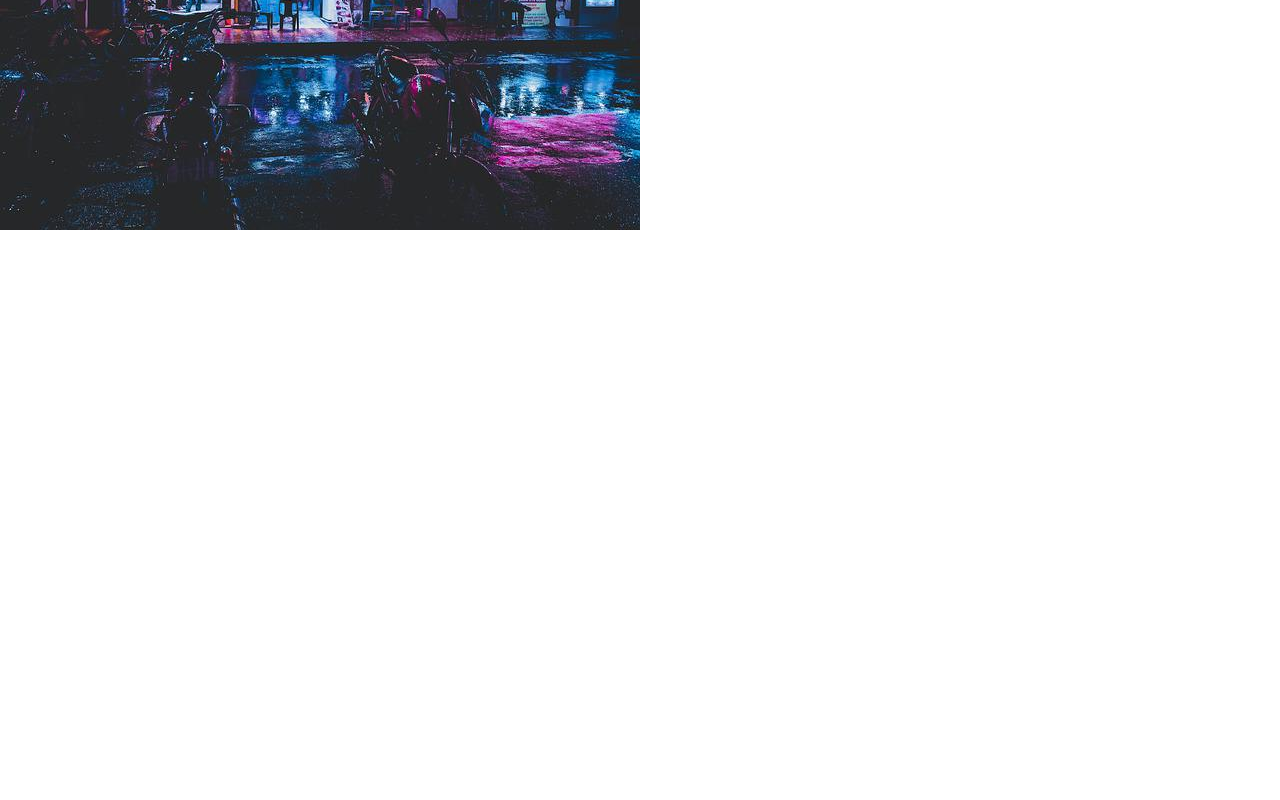
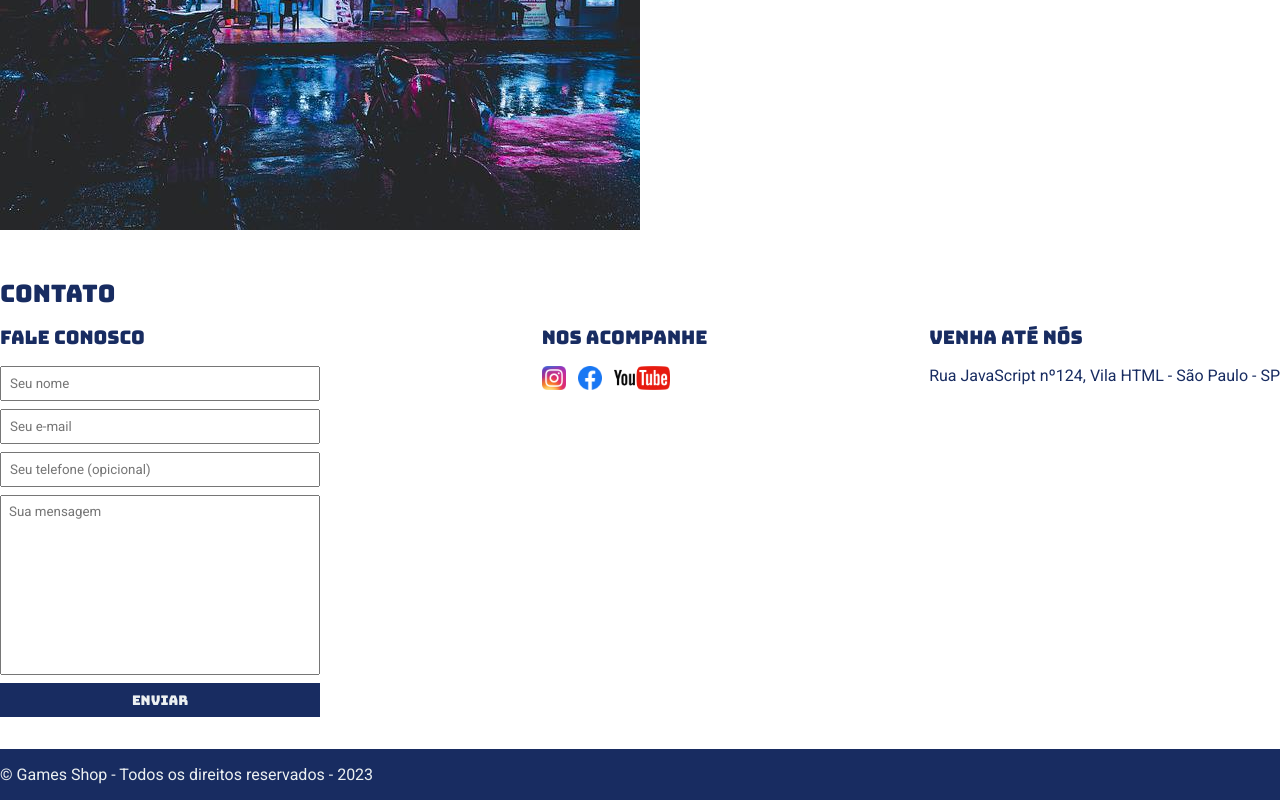
Before and after one commit to xenzox1/contatos, a plain HTML site: page index.html in a window 1280 px wide. Shown: the part 349-1149 px from the top of the page. Before the commit the page ends 800 px from the top, so only its background shows below. Drawn offline with Linux system fonts and the light colour scheme.

Commit message:
Aula 5.4

```diff
--- a/index.html
+++ b/index.html
@@ -16,16 +16,16 @@
             <nav>
                 <ul>
                     <li>
-                        <a href="#">Sobre a loja</a>
+                        <a href="#about">Sobre a loja</a>
                     </li>
                     <li>
-                        <a href="#">Contato</a>
+                        <a href="#contact">Contato</a>
                     </li>
                 </ul>
             </nav>
         </div>
     </header>
-    <section>
+    <section id="about">
         <div class="container">
             <img class="store-front" src="./images/loja.jpg" alt="Fachada da loja Games Shop"  />
             <div>
@@ -44,5 +44,55 @@
             </div>
         </div>
     </section>
+    <section id="contact">
+        <div class="container">
+            <h2>Contato</h2>
+            <div class="contact-methods">
+                <div>
+                    <h3>Fale conosco</h3>
+                    <form>
+                        <input type="text" placeholder="Seu nome" required/>
+                        <input type="email" placeholder="Seu e-mail" required/>
+                        <input type="tel" placeholder="Seu telefone (opicional)" />
+                        <textarea placeholder="Sua mensagem" required></textarea>
+                        <button type="submit">Enviar</button>
+                    </form>
+                </div>
+                <div>
+                    <h3>Nos acompanhe</h3>
+                    <ul class="social-links">
+                        <li>
+                            <a href="#" title="Siga-nos no Instagram">
+                                <img src="./images/instagram.png" alt="Logo do Instagram"/>
+                            </a>
+                        </li>
+                        <li>
+                            <a href="#" title="Siga-nos no Facebook">
+                                <img src="./images/facebook.png" alt="Logo do Facebook"/>
+                            </a>
+                        </li>
+                        <li>
+                            <a href="#" title="Visite nosso canal do  Youtube">
+                                <img src="./images/youtube.png" alt="Logo do Youtube"/>
+                            </a>
+                        </li>
+                    </ul>
+                </div>
+                <div>
+                    <h3>Venha até nós</h3>
+                    <p>
+                        Rua JavaScript nº124, Vila HTML - São Paulo - SP
+                    </p>
+                </div>
+            </div>
+        </div>
+    </section>
+    <footer>
+        <div class="container">
+            <p>
+                &copy; Games Shop - Todos os direitos reservados - 2023
+            </p>
+        </div>
+    </footer>
 </body>
 </html>
--- a/main.css
+++ b/main.css
@@ -5,11 +5,16 @@
 }
 
 header,
-section h2 {
+section h2,
+section h3,
+form button {
     font-family: 'Bungee', sans-serif;
+    font-weight: normal;
 }
 
-body {
+body,
+input,
+textarea {
     font-family: 'Roboto', sans-serif;
 }
 
@@ -17,11 +22,6 @@ header {
     padding: 16px 0;
     background-color: #182C61;
     color: #ecf0f1;
-}
-
-header h1,
-section h2 {
-    font-weight: normal;
 }
 
 header nav li {
@@ -80,3 +80,65 @@ section p {
 .store-front {
     margin-right: 32px;
 }
+
+.social-links img {
+    height: 24px;
+}
+
+.social-links li {
+    display: inline;
+    margin-right: 8px;
+}
+
+.social-links li a {
+    text-decoration: none;
+}
+
+#contact .container {
+    display: block;
+}
+
+.contact-methods {
+    display: flex;
+    justify-content: space-between;
+}
+
+form input,
+form textarea,
+form button {
+    display: block;
+    width: 320px;
+    margin-bottom: 8px;
+    padding: 8px;
+}
+
+form textarea {
+    resize: none;
+    height: 180px;
+}
+
+section h3 {
+    margin-bottom: 16px;
+}
+
+form button {
+    background-color: #182C61;
+    color: #ecf0f1;
+    border: none;
+    cursor: pointer;
+}
+
+form button:hover {
+    background-color: #314e9e;
+}
+
+input:focus,
+textarea:focus {
+    outline-color: #182C61;
+}
+
+footer {
+    background-color: #182C61;
+    color: #ecf0f1;
+    padding: 16px 0;
+}
```
